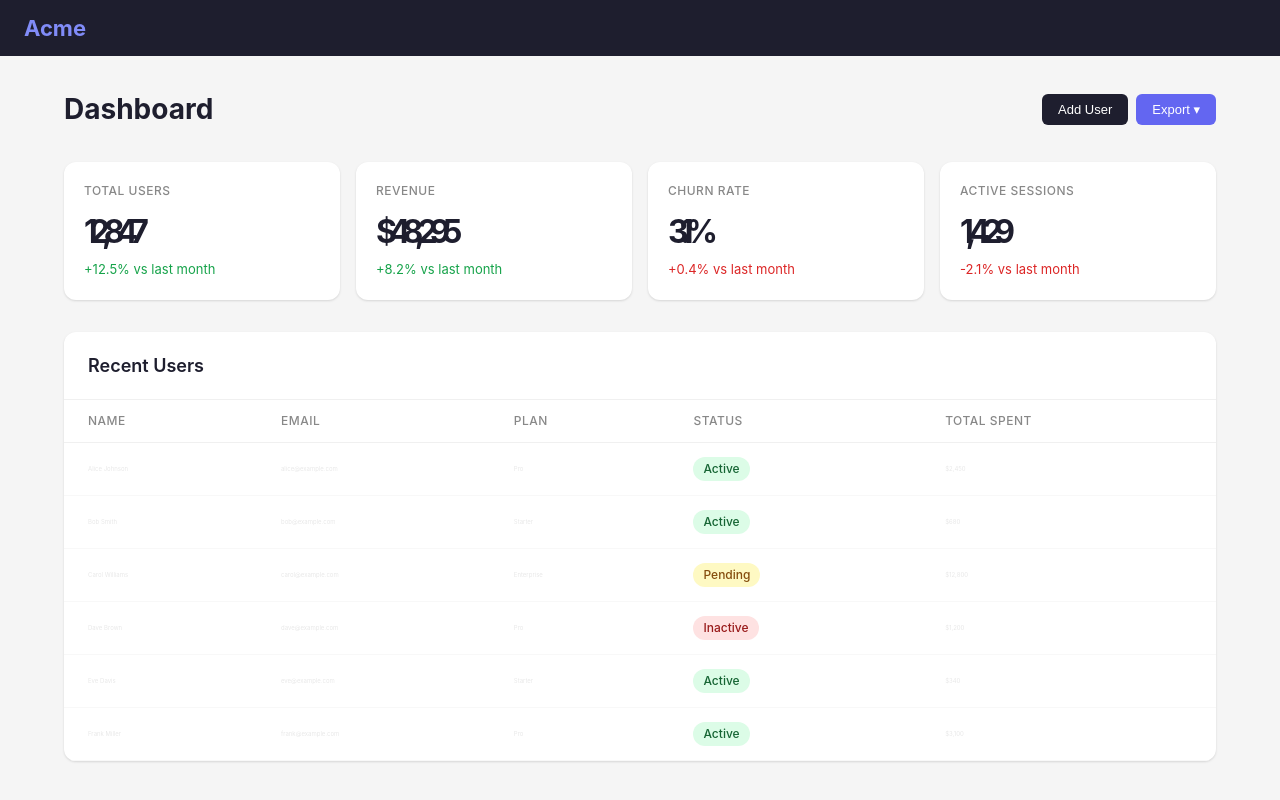
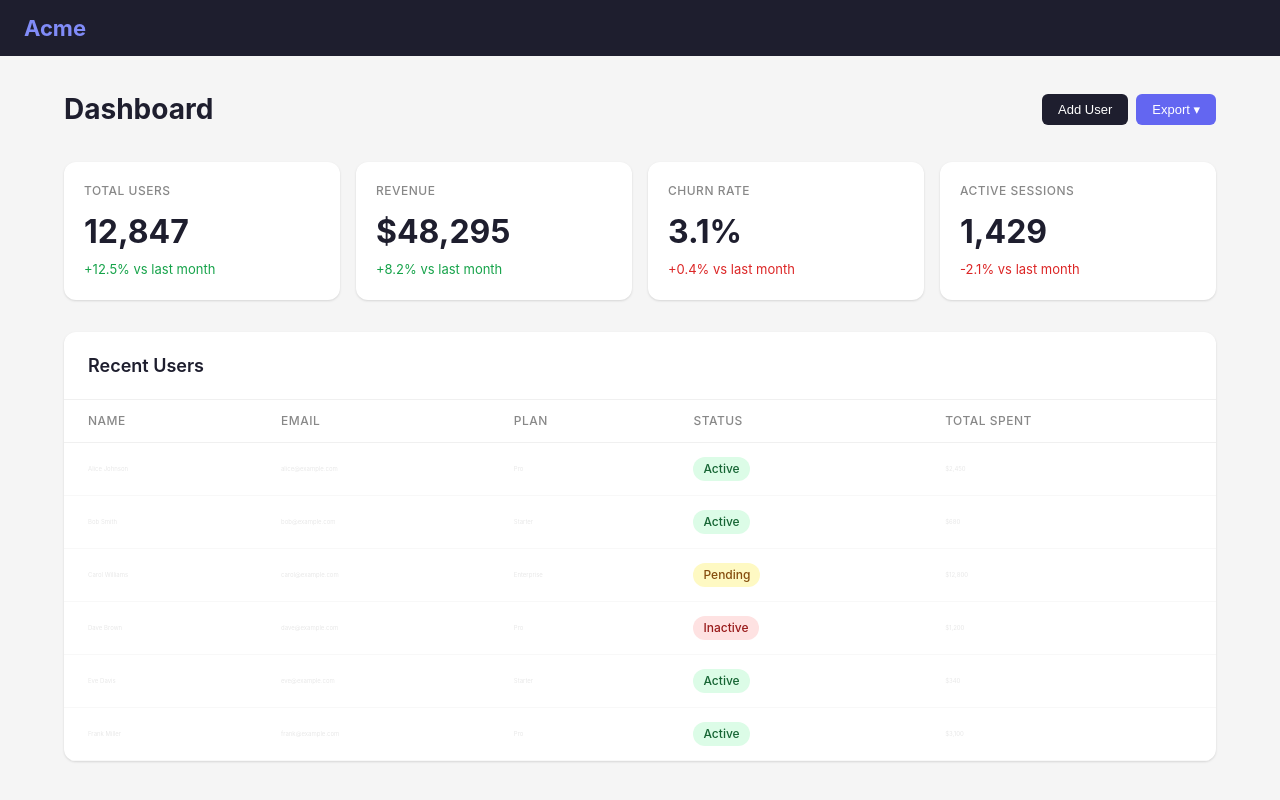
Before and after one commit to Elenion88/preflight-demo-app, a Next.js app: page /dashboard in a window 1280 px wide. Shown: the top 800 px of the page. Built offline with nearby package versions, Linux system fonts and the light colour scheme.

Commit message:
fix: [Preflight #5] Metric values overlap causing unreadable numbers (preflight #66)

```diff
--- a/src/app/dashboard/page.module.css
+++ b/src/app/dashboard/page.module.css
@@ -124,8 +124,7 @@
   font-size: 32px;
   font-weight: 700;
   color: #1e1e2e;
-  /* BUG: Extreme negative letter-spacing makes numbers overlap and unreadable */
-  letter-spacing: -8px;
+  letter-spacing: 0;
 }
 
 .metricChange {
```
